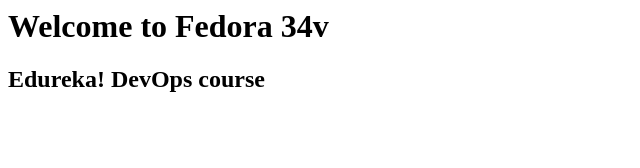
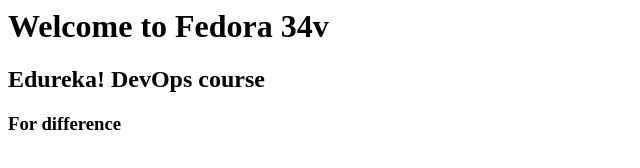
Before and after one commit to https-github-com-likith-1995-devops/code, a plain HTML site: page index.html in a window 1280 px wide. Shown: the whole page, without its empty margins (0-640 px from the left). Drawn offline with Linux system fonts and the light colour scheme.

Commit message:
third commit

```diff
--- a/index.html
+++ b/index.html
@@ -1,3 +1,4 @@
 <h1> Welcome to Fedora 34v <h1>
 
 <h2> Edureka! DevOps course <h2>
+<h3> For difference <h3>
```
